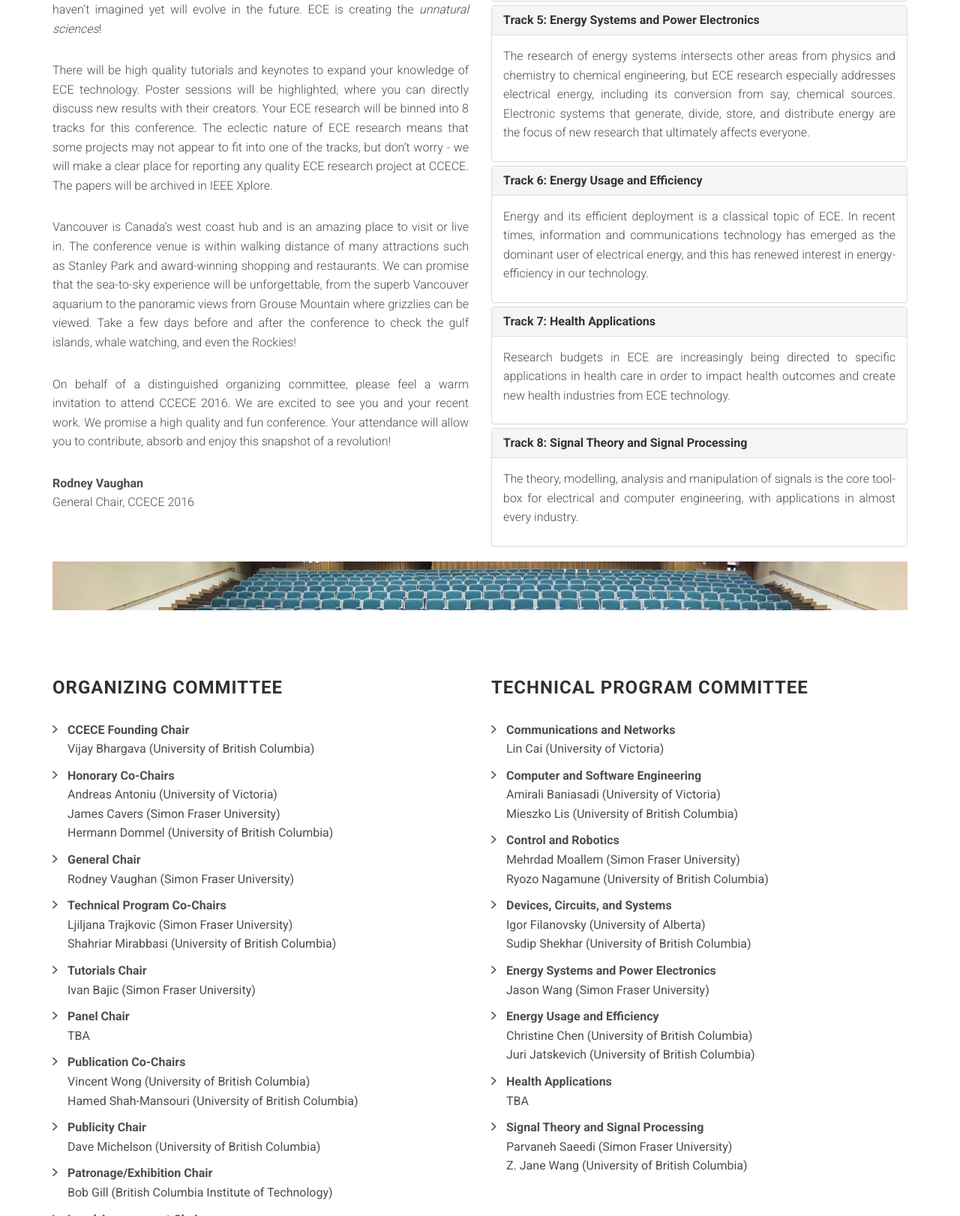
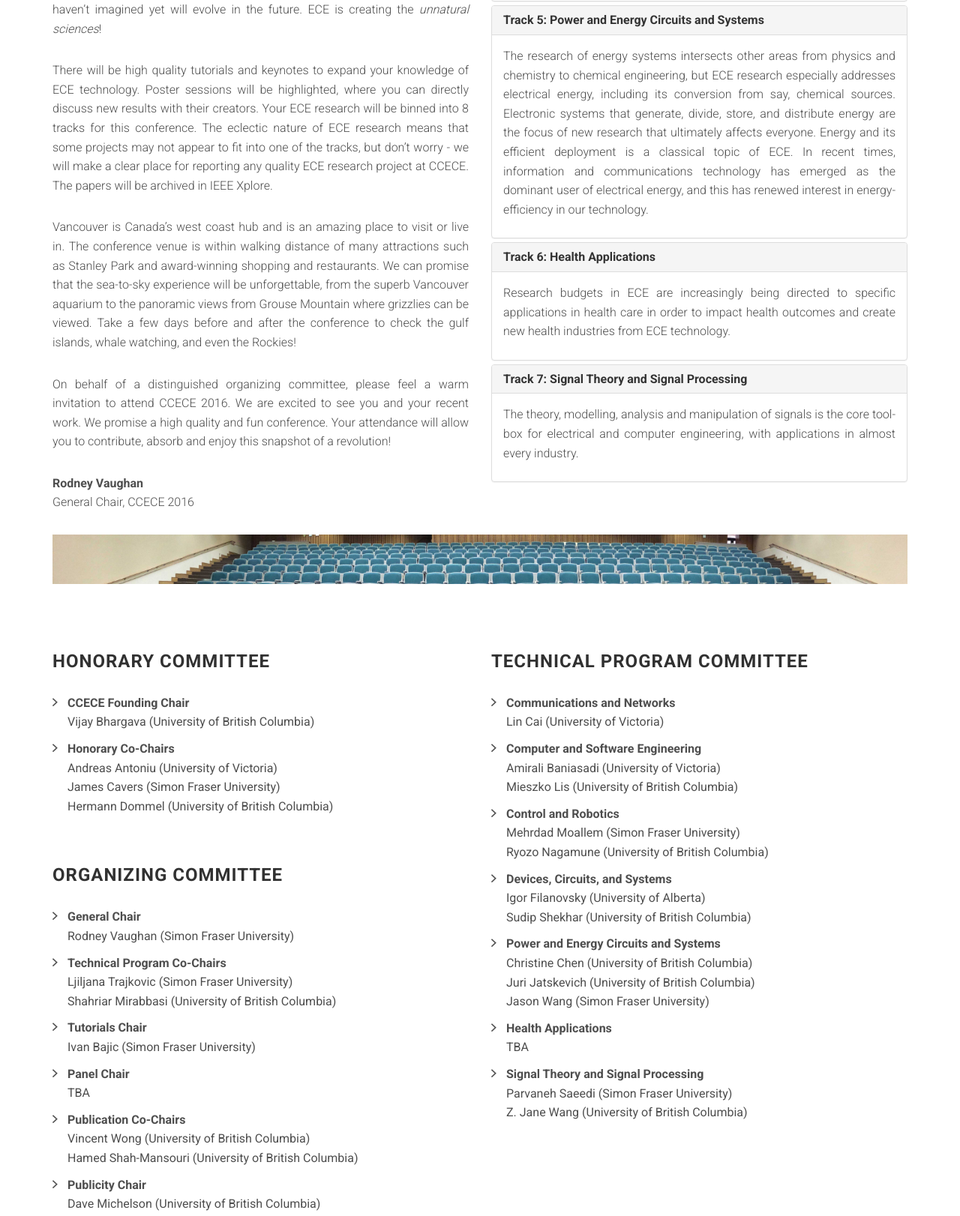
Before and after one commit to smakonin/ccece2016.org, a plain HTML site: page index-beta.html in a window 1280 px wide. Shown: the part 1997-3619 px from the top of the page at 75% size. Drawn offline with Linux system fonts and the light colour scheme; files whose address does not match are found by name.

Commit message:
-1 track, oc re-org

```diff
--- a/index-beta.html
+++ b/index-beta.html
@@ -177,28 +177,13 @@
                         <div class="panel panel-default">
                             <div class="panel-heading" role="tab" id="headingOne">
                                 <h4 class="panel-title">
-                                    <a class="faq-toggle collapsed" role="button" data-toggle="collapse" data-parent="#accordion" href="#collapseOne" aria-expanded="true" aria-controls="collapseOne"> Track 5: Energy Systems and Power Electronics</a>
+                                    <a class="faq-toggle collapsed" role="button" data-toggle="collapse" data-parent="#accordion" href="#collapseOne" aria-expanded="true" aria-controls="collapseOne"> Track 5: Power and Energy Circuits and Systems</a>
                                 </h4>
                             </div>
 
                             <div id="collapseOne" class="panel-collapse" role="tabpanel" aria-labelledby="headingOne">
                                 <div class="panel-body">
-                                    <p>The research of energy systems intersects other areas from physics and chemistry to chemical engineering, but ECE research especially addresses electrical energy, including its conversion from say, chemical sources. Electronic systems that generate, divide, store, and distribute energy are the focus of new research that ultimately affects everyone.</p>
-                                </div>
-                            </div>
-                        </div>
-
-
-                        <div class="panel panel-default">
-                            <div class="panel-heading" role="tab" id="headingOne">
-                                <h4 class="panel-title">
-                                    <a class="faq-toggle collapsed" role="button" data-toggle="collapse" data-parent="#accordion" href="#collapseOne" aria-expanded="true" aria-controls="collapseOne"> Track 6: Energy Usage and Efficiency</a>
-                                </h4>
-                            </div>
-
-                            <div id="collapseOne" class="panel-collapse" role="tabpanel" aria-labelledby="headingOne">
-                                <div class="panel-body">
-                                    <p>Energy and its efficient deployment is a classical topic of ECE. In recent times, information and communications technology has emerged as the dominant user of electrical energy, and this has renewed interest in energy-efficiency in our technology.</p>
+                                    <p>The research of energy systems intersects other areas from physics and chemistry to chemical engineering, but ECE research especially addresses electrical energy, including its conversion from say, chemical sources. Electronic systems that generate, divide, store, and distribute energy are the focus of new research that ultimately affects everyone. Energy and its efficient deployment is a classical topic of ECE. In recent times, information and communications technology has emerged as the dominant user of electrical energy, and this has renewed interest in energy-efficiency in our technology.</p>
                                 </div>
                             </div>
                         </div>
@@ -206,7 +191,7 @@
                         <div class="panel panel-default">
                             <div class="panel-heading" role="tab" id="headingOne">
                                 <h4 class="panel-title">
-                                    <a class="faq-toggle collapsed" role="button" data-toggle="collapse" data-parent="#accordion" href="#collapseOne" aria-expanded="true" aria-controls="collapseOne"> Track 7: Health Applications</a>
+                                    <a class="faq-toggle collapsed" role="button" data-toggle="collapse" data-parent="#accordion" href="#collapseOne" aria-expanded="true" aria-controls="collapseOne"> Track 6: Health Applications</a>
                                 </h4>
                             </div>
 
@@ -220,7 +205,7 @@
                         <div class="panel panel-default">
                             <div class="panel-heading" role="tab" id="headingOne">
                                 <h4 class="panel-title">
-                                    <a class="faq-toggle collapsed" role="button" data-toggle="collapse" data-parent="#accordion" href="#collapseOne" aria-expanded="true" aria-controls="collapseOne"> Track 8: Signal Theory and Signal Processing</a>
+                                    <a class="faq-toggle collapsed" role="button" data-toggle="collapse" data-parent="#accordion" href="#collapseOne" aria-expanded="true" aria-controls="collapseOne"> Track 7: Signal Theory and Signal Processing</a>
                                 </h4>
                             </div>
 
@@ -248,19 +233,24 @@
             <div class="row">
                 <div class="col-md-6">
 
-                    <h3 class="section-title">Organizing Committee</h3>
-
+                    <h3 class="section-title">Honorary Committee</h3>
 
                     <ul class="list-arrow-right">
-
                         <li>CCECE Founding Chair
                             <p>Vijay Bhargava (University of British Columbia)</p></li>
 
-                        </li>
                         <li>Honorary Co-Chairs
                             <p>Andreas Antoniu (University of Victoria)<br/>
                             James Cavers (Simon Fraser University)<br/>
                             Hermann Dommel (University of British Columbia)</p></li>
+                    </ul>
+
+                    <p>&nbsp;</p>
+
+                    <h3 class="section-title">Organizing Committee</h3>
+
+                    <ul class="list-arrow-right">
+
 
                         <li>General Chair
                             <p>Rodney Vaughan (Simon Fraser University)</p></li>
@@ -295,7 +285,7 @@
                             <p>Steven McClain (British Columbia Institute of Technology)<br/>
                             Lee Vishloff (Tech-Knows Services)</p></li>
 
-                        <li>Treasurer Chair
+                        <li>Treasurer
                             <p>Ashfaq (Kash) Husain (Dillon Consulting)</p></li>
 
                         <li>Website and Social Media Chair
@@ -336,15 +326,11 @@
                             	Sudip Shekhar (University of British Columbia)<br/>
                         	</p></li>
 
-                        <li>Energy Systems and Power Electronics
-                        	<p>
-                        		Jason Wang (Simon Fraser University)<br/>
-                        	</p></li>
-
-                        <li>Energy Usage and Efficiency
+                        <li>Power and Energy Circuits and Systems
                         	<p>
                             	Christine Chen (University of British Columbia)<br/>
                             	Juri Jatskevich (University of British Columbia)<br/>
+                        		Jason Wang (Simon Fraser University)<br/>
                         	</p></li>
 
                         <li>Health Applications
```
